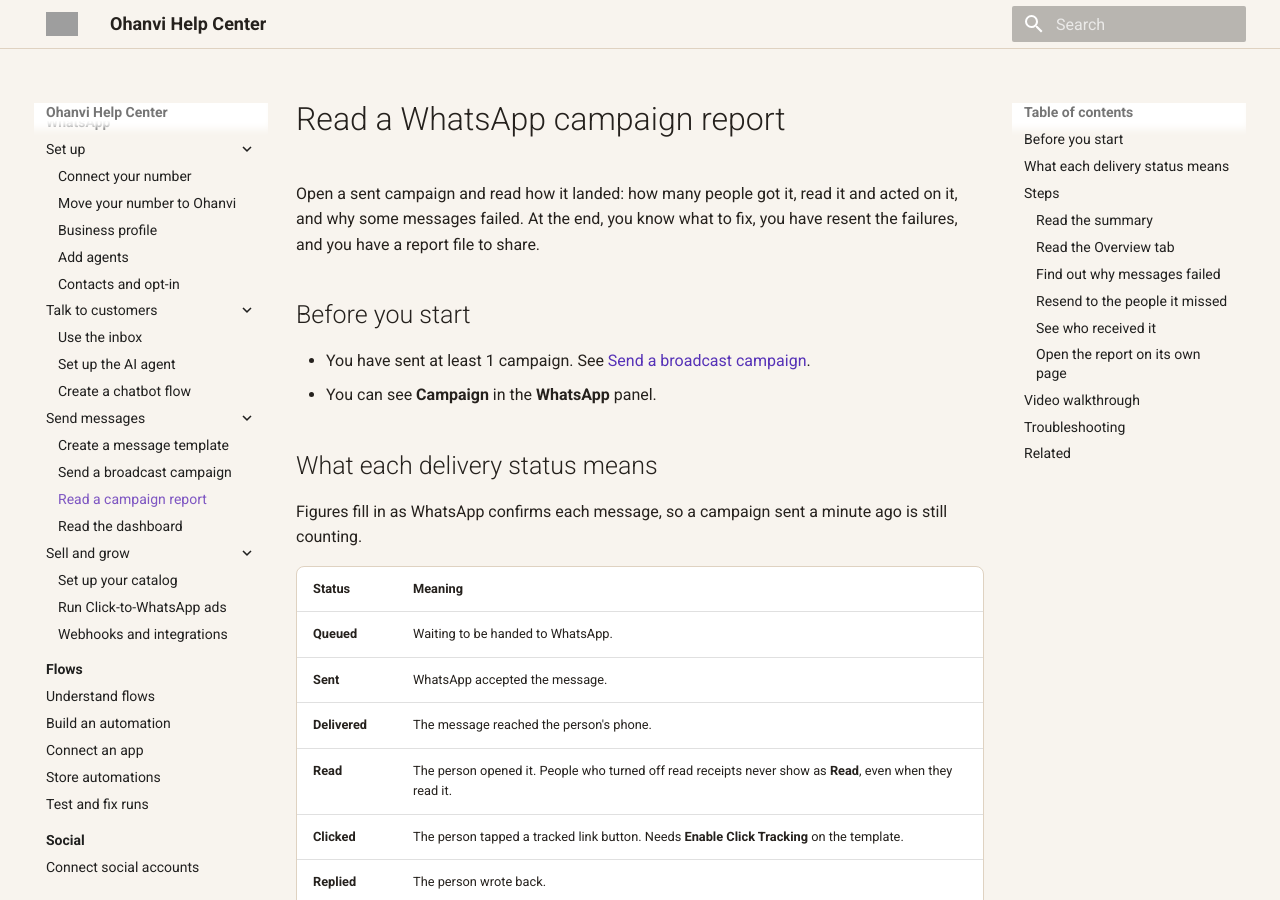
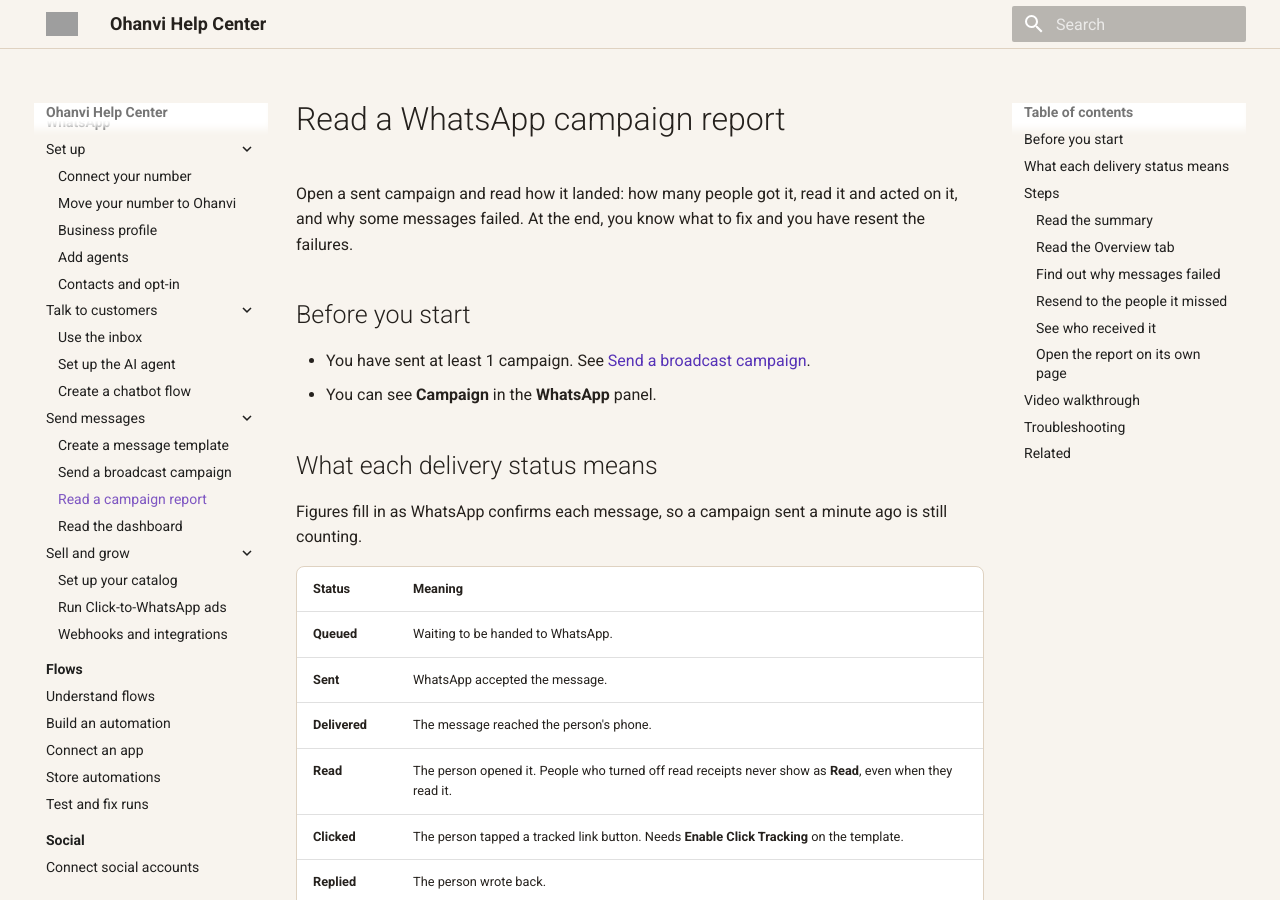
Before and after one commit to Ohanvi/ohanvi.github.io, an MkDocs documentation site: the page built from docs/whatsapp/read-campaign-report.md, in a window 1280 px wide and 900 px high. Built offline with MkDocs 1.6.1 and Material for MkDocs 9.7.7, drawn with Linux system fonts in a browser that asks for light colours; grey boxes are pictures that could not be loaded.

Commit message:
docs(whatsapp): campaign report intro no longer promises an export
Co-Authored-By: Claude Opus 5.5 (1M context) <noreply@anthropic.com>

```diff
--- a/docs/whatsapp/read-campaign-report.md
+++ b/docs/whatsapp/read-campaign-report.md
@@ -1,11 +1,11 @@
 ---
 title: Read a WhatsApp campaign report
-description: See how many campaign messages were sent, delivered, read, clicked and replied to, why some failed, and resend or export the results.
+description: See how many campaign messages were sent, delivered, read, clicked and replied to, why some failed, and resend to the people it missed.
 ---
 
 # Read a WhatsApp campaign report
 
-Open a sent campaign and read how it landed: how many people got it, read it and acted on it, and why some messages failed. At the end, you know what to fix, you have resent the failures, and you have a report file to share.
+Open a sent campaign and read how it landed: how many people got it, read it and acted on it, and why some messages failed. At the end, you know what to fix and you have resent the failures.
 
 ## Before you start
 
```
